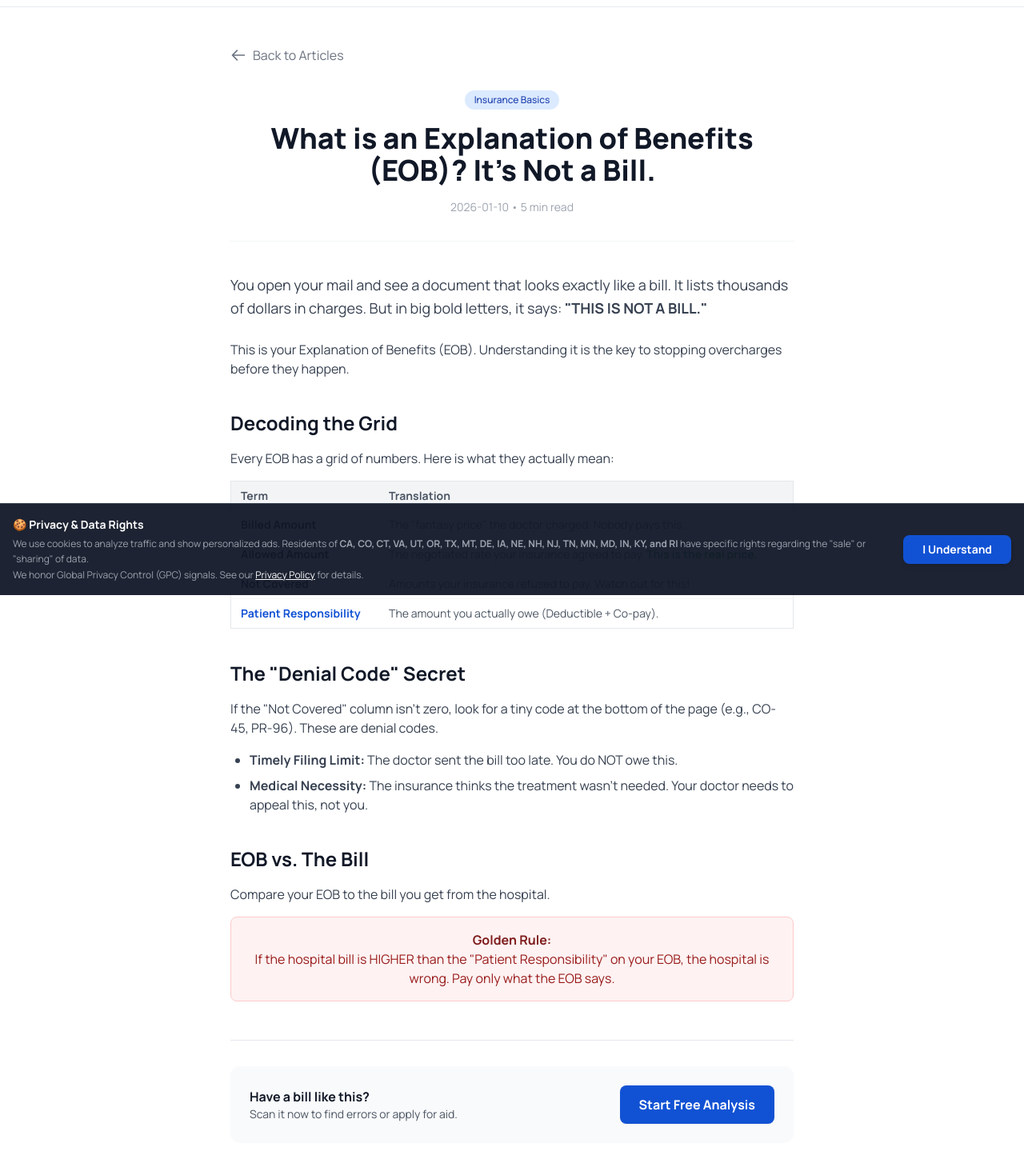
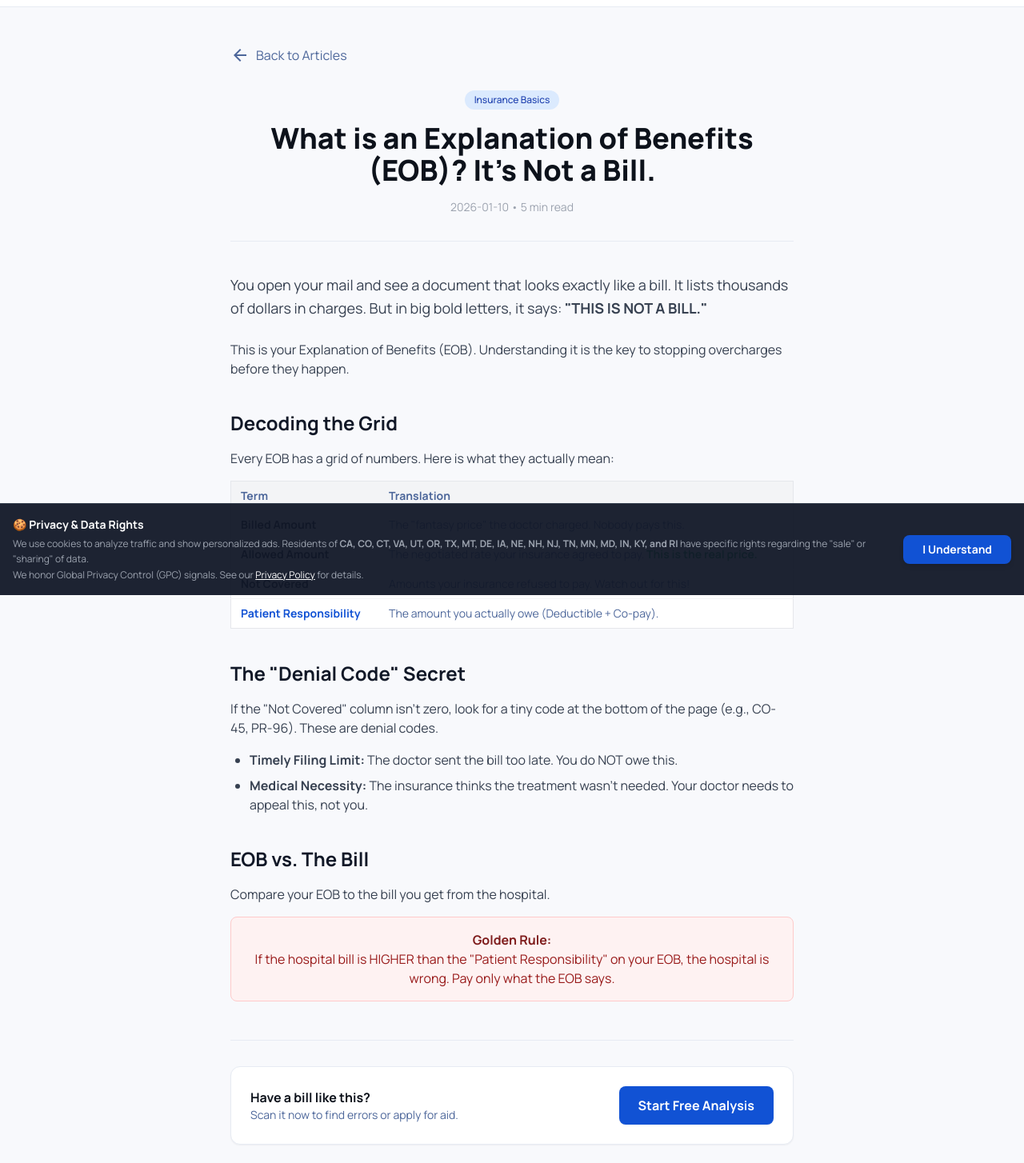
Before and after one commit to gkswjdgb/advocamed-ai, a React (Vite) app in the folder advocamed.ai/: page /blog/explanation-of-benefits-guide in a window 1280 px wide. Shown: the part 56-1510 px from the top of the page at 80% size. Built offline with nearby package versions, Linux system fonts and the light colour scheme.

Commit message:
Update BlogPost.tsx

```diff
--- a/advocamed.ai/pages/BlogPost.tsx
+++ b/advocamed.ai/pages/BlogPost.tsx
@@ -20,7 +20,7 @@ const BlogPost: React.FC = () => {
             if (action === 'scan') {
                 e.preventDefault();
                 // Clear URL and navigate home with the upload step
-                navigate('/?step=UPLOAD');
+                navigate('/?step=HERO');
                 window.scrollTo({ top: 0, behavior: 'smooth' });
             }
         }
@@ -31,8 +31,8 @@ const BlogPost: React.FC = () => {
 
   if (!post) {
     return (
-      <div className="max-w-3xl mx-auto px-4 py-16 text-center">
-        <h2 className="text-2xl font-bold text-gray-900">Article not found</h2>
+      <div className="max-w-3xl mx-auto px-4 py-16 text-center bg-background-light dark:bg-background-dark min-h-screen">
+        <h2 className="text-2xl font-bold text-text-main-light dark:text-text-main-dark">Article not found</h2>
         <Link to="/blog" className="text-primary hover:underline mt-4 block">Return to Blog</Link>
       </div>
     );
@@ -64,7 +64,7 @@ const BlogPost: React.FC = () => {
   };
 
   return (
-    <div className="bg-white">
+    <div className="bg-background-light dark:bg-background-dark min-h-screen font-display">
       <SEO
         title={post.title}
         description={post.excerpt}
@@ -79,33 +79,33 @@ const BlogPost: React.FC = () => {
       <div className="max-w-3xl mx-auto px-4 sm:px-6 lg:px-8 py-12">
         <Link
           to="/blog"
-          className="mb-8 flex items-center text-gray-500 hover:text-gray-900 transition-colors"
+          className="mb-8 flex items-center text-text-secondary-light dark:text-text-secondary-dark hover:text-primary transition-colors"
         >
-          <svg className="w-5 h-5 mr-2" fill="none" stroke="currentColor" viewBox="0 0 24 24"><path strokeLinecap="round" strokeLinejoin="round" strokeWidth="2" d="M10 19l-7-7m0 0l7-7m-7 7h18"></path></svg>
+          <span className="material-symbols-outlined mr-2">arrow_back</span>
           Back to Articles
         </Link>
 
-        <article className="prose prose-lg prose-indigo mx-auto text-gray-600">
-          <div className="text-center mb-10 border-b border-gray-100 pb-8">
+        <article className="prose prose-lg prose-indigo mx-auto text-text-secondary-light dark:text-text-secondary-dark">
+          <div className="text-center mb-10 border-b border-border-light dark:border-border-dark pb-8">
              <div className="flex justify-center space-x-2 mb-4">
-                <span className="inline-flex items-center px-3 py-1 rounded-full text-xs font-medium bg-blue-100 text-blue-800">
+                <span className="inline-flex items-center px-3 py-1 rounded-full text-xs font-medium bg-blue-100 dark:bg-blue-900/30 text-blue-800 dark:text-blue-300">
                     {post.category}
                 </span>
              </div>
-             <h1 className="text-3xl font-extrabold text-gray-900 sm:text-4xl mb-4">{post.title}</h1>
+             <h1 className="text-3xl font-extrabold text-text-main-light dark:text-text-main-dark sm:text-4xl mb-4">{post.title}</h1>
              <time className="text-gray-400 text-sm block">{post.date} • {post.readingTime}</time>
           </div>
 
           <div dangerouslySetInnerHTML={{ __html: post.content }} />
 
-          <div className="mt-12 pt-8 border-t border-gray-200">
-             <div className="bg-gray-50 p-6 rounded-xl flex flex-col sm:flex-row items-center justify-between gap-4">
+          <div className="mt-12 pt-8 border-t border-border-light dark:border-border-dark">
+             <div className="bg-white dark:bg-surface-dark border border-border-light dark:border-border-dark p-6 rounded-xl flex flex-col sm:flex-row items-center justify-between gap-4 shadow-sm">
                 <div>
-                    <h3 className="font-bold text-gray-900">Have a bill like this?</h3>
-                    <p className="text-sm text-gray-600">Scan it now to find errors or apply for aid.</p>
+                    <h3 className="font-bold text-text-main-light dark:text-text-main-dark">Have a bill like this?</h3>
+                    <p className="text-sm text-text-secondary-light dark:text-text-secondary-dark">Scan it now to find errors or apply for aid.</p>
                 </div>
                 <button
-                    onClick={() => navigate('/?step=UPLOAD')}
+                    onClick={() => navigate('/?step=HERO')}
                     className="bg-primary hover:bg-primaryHover text-white px-6 py-3 rounded-lg font-bold transition-colors shadow-sm whitespace-nowrap"
                 >
                     Start Free Analysis
```
